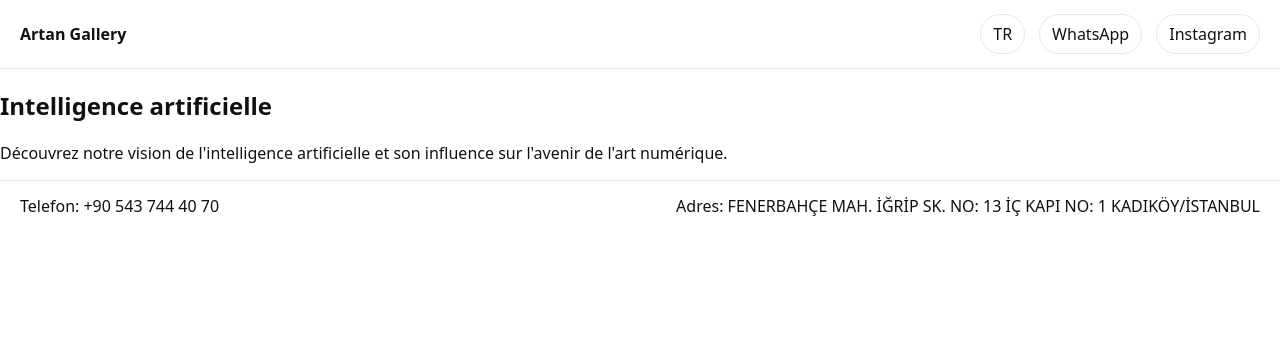
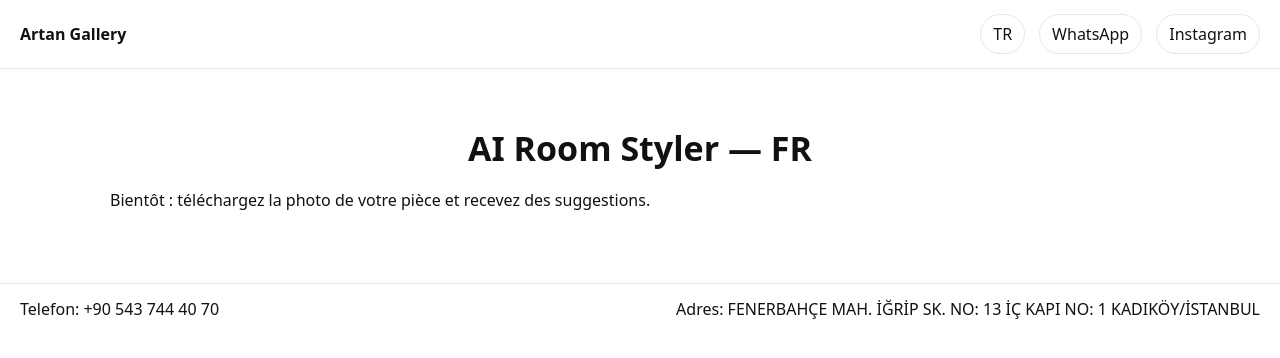
Before and after one commit to Hamed-shareghzadeh/artan-gallery, a Next.js app: page /fr/ai in a window 1280 px wide. Shown: the top 358 px of the page. Built offline with nearby package versions, Linux system fonts and the light colour scheme.

Commit message:
Update page.js

```diff
--- a/app/fr/ai/page.js
+++ b/app/fr/ai/page.js
@@ -1,11 +1,8 @@
-export default function IntelligenceArtificiellePage() {
+export default function AiFR() {
   return (
-    <main className="px-6 py-16">
-      <h2 className="text-3xl font-semibold mb-4">Intelligence artificielle</h2>
-      <p>
-        Découvrez notre vision de l'intelligence artificielle et son influence
-        sur l'avenir de l'art numérique.
-      </p>
+    <main className="compare">
+      <h2>AI Room Styler — FR</h2>
+      <p>Bientôt : téléchargez la photo de votre pièce et recevez des suggestions.</p>
     </main>
   );
 }
```
